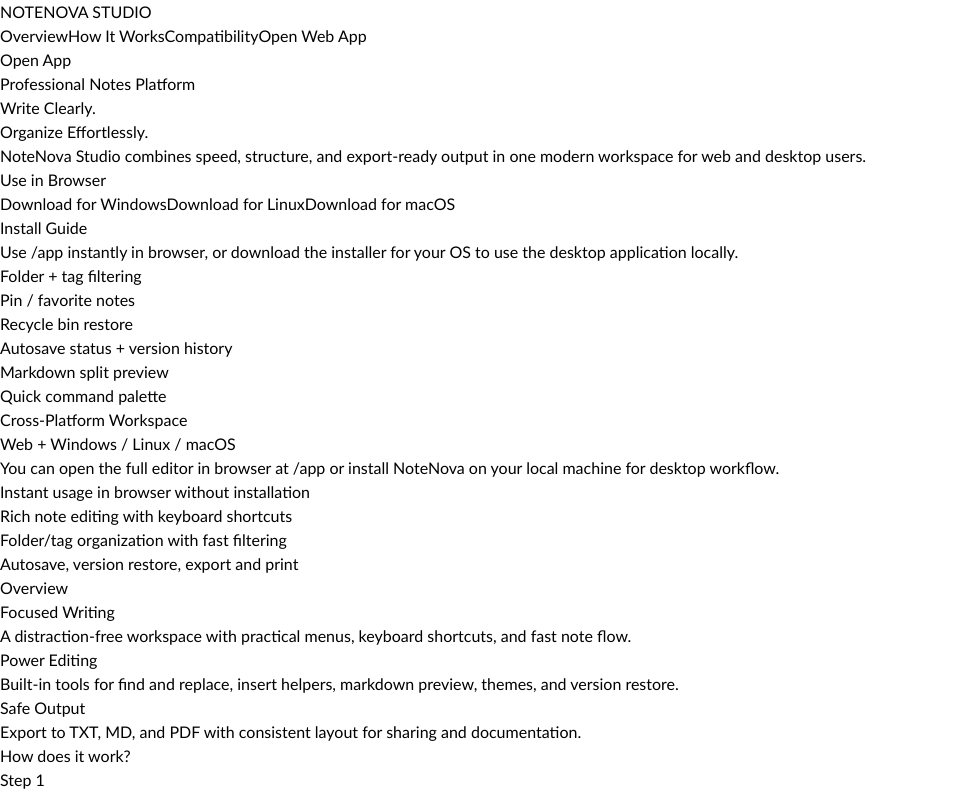
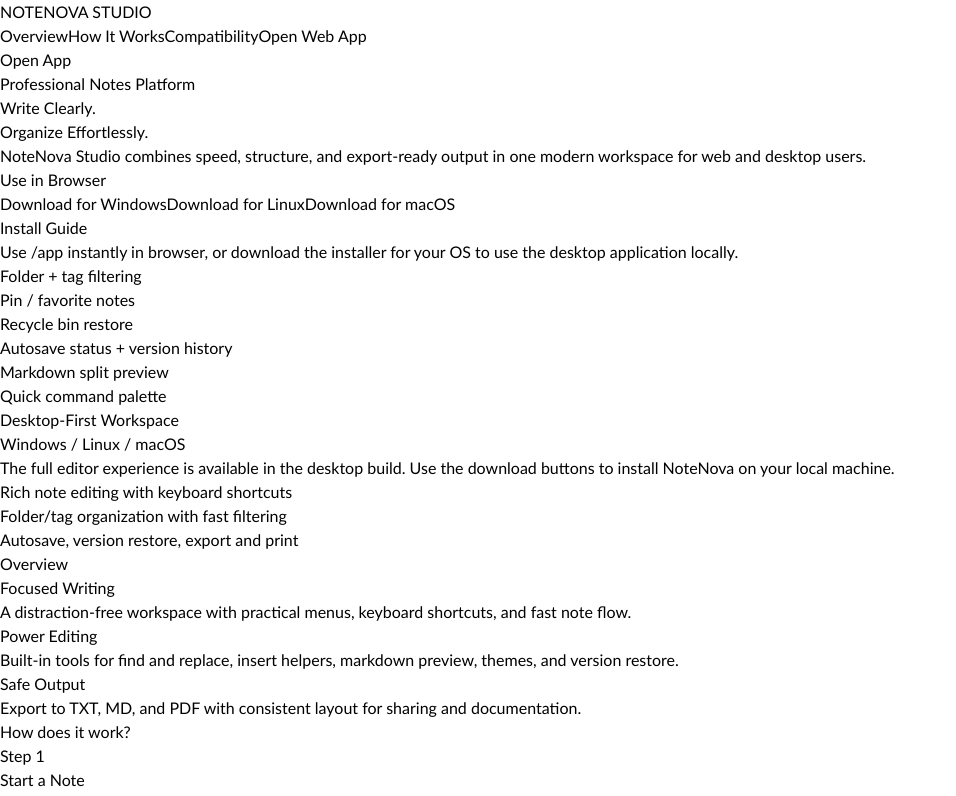
Before and after one commit to mahabur-rahman/note-desktop-app, a React (Vite) app in the folder src/renderer/: page / in a window 1280 px wide. Shown: the top 796 px of the page, without its empty margins (0-956 px from the left). Built offline with nearby package versions, Linux system fonts and the light colour scheme.

Commit message:
style: restore previous desktop workspace section copy on landing

```diff
--- a/src/renderer/src/components/landing/LandingPage.tsx
+++ b/src/renderer/src/components/landing/LandingPage.tsx
@@ -164,19 +164,18 @@
           <div className="rounded-2xl border border-[#ccdaf8] bg-white p-4 shadow-[0_20px_45px_rgba(21,39,72,0.14)]">
             <div className="mb-3 flex items-center justify-between px-1">
               <p className="text-xs font-semibold tracking-[0.1em] text-[#3d547a] uppercase">
-                Cross-Platform Workspace
+                Desktop-First Workspace
               </p>
               <span className="rounded bg-[#e5ecff] px-2 py-1 text-[11px] font-semibold text-[#3456cd]">
-                Web + Windows / Linux / macOS
+                Windows / Linux / macOS
               </span>
             </div>
             <div className="rounded-xl border border-[#d4e0f6] bg-[linear-gradient(180deg,#f7f9ff_0%,#eef3ff_100%)] p-5">
               <p className="text-sm leading-7 text-[#3f567b]">
-                You can open the full editor in browser at /app or install NoteNova on your local
-                machine for desktop workflow.
+                The full editor experience is available in the desktop build. Use the download
+                buttons to install NoteNova on your local machine.
               </p>
               <ul className="mt-4 list-disc space-y-2 pl-5 text-sm text-[#4b6286]">
-                <li>Instant usage in browser without installation</li>
                 <li>Rich note editing with keyboard shortcuts</li>
                 <li>Folder/tag organization with fast filtering</li>
                 <li>Autosave, version restore, export and print</li>
```
